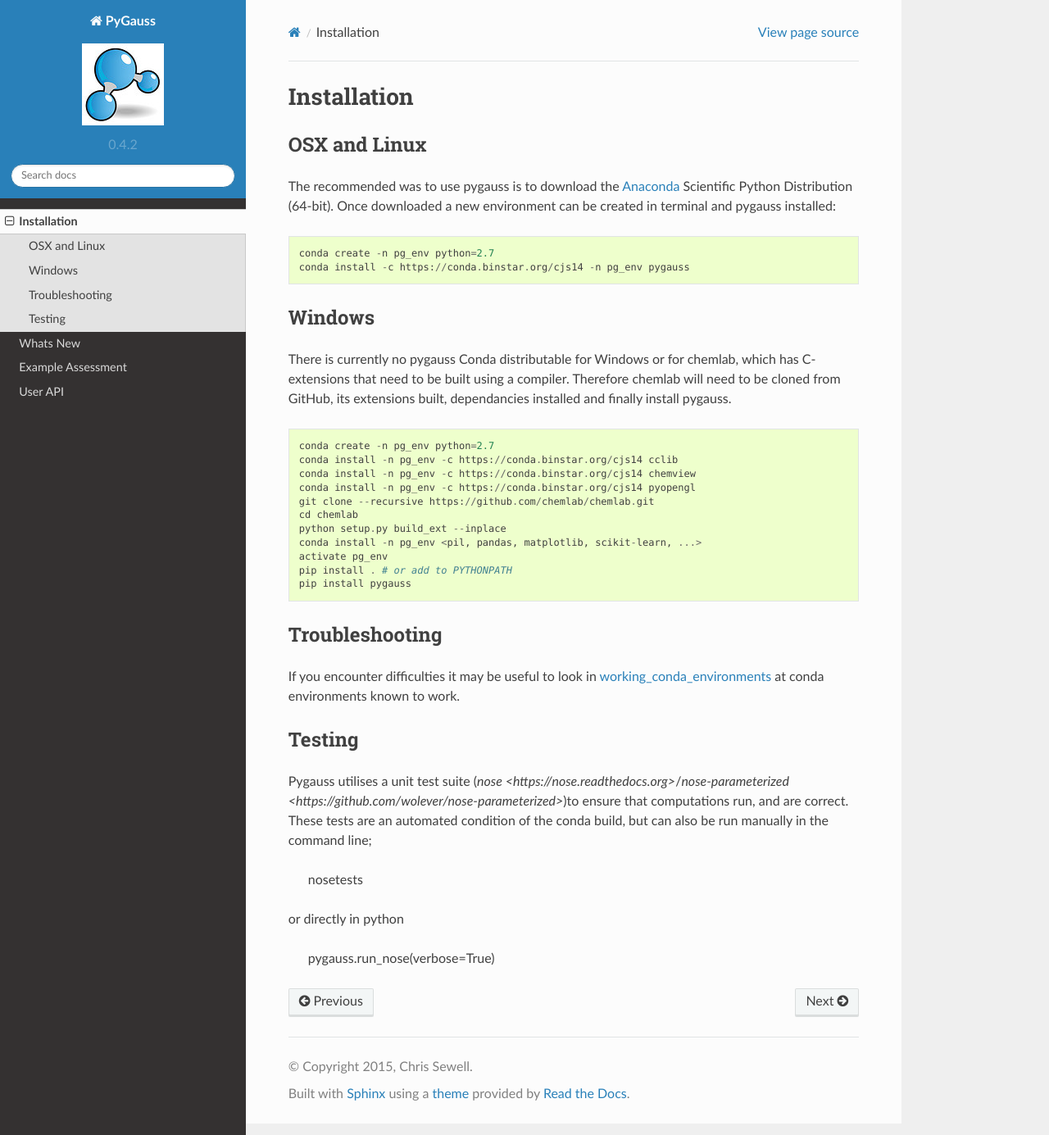
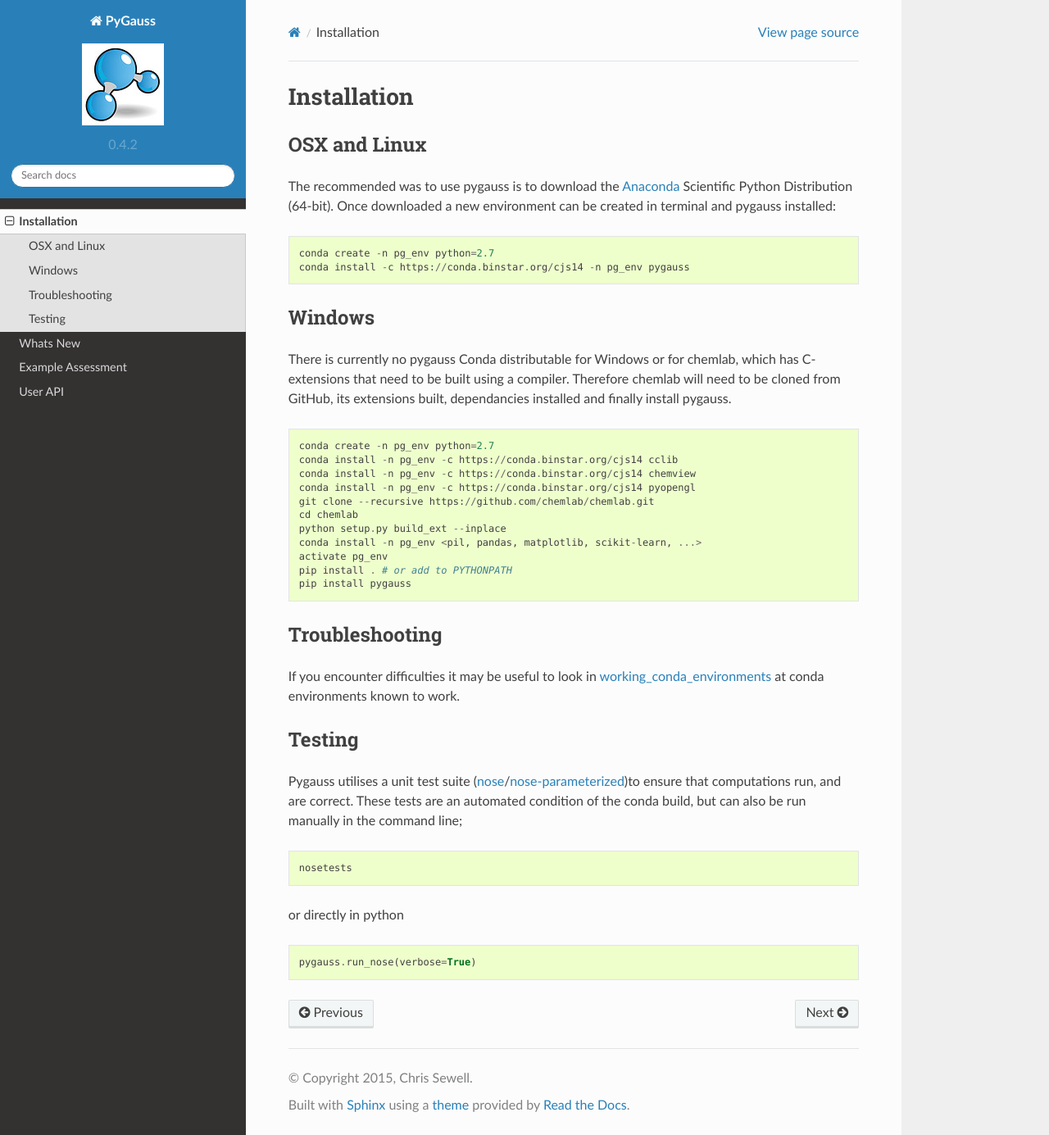
Before and after one commit to chrisjsewell/PyGauss, a Sphinx documentation site: the page built from docs/source/install.rst, in a window 1280 px wide and 1385 px high. Shown: the whole window at 82% size. Built offline with Sphinx 7.4.7 and the Read the Docs theme 2.0.0, drawn with Linux system fonts in a browser that asks for light colours; pages that are not in the unit, such as notebooks, are missing from menus.

Commit message:
update install.rst

```diff
--- a/docs/source/install.rst
+++ b/docs/source/install.rst
@@ -47,12 +47,16 @@
 Testing
 ~~~~~~~~~~~~~~~~~~~~~~
 
-Pygauss utilises a unit test suite (`nose <https://nose.readthedocs.org>`/`nose-parameterized <https://github.com/wolever/nose-parameterized>`)to ensure that computations run,
+Pygauss utilises a unit test suite (`nose <https://nose.readthedocs.org>`__/`nose-parameterized <https://github.com/wolever/nose-parameterized>`__)to ensure that computations run,
 and are correct. These tests are an automated condition of the conda build, but can also be run
 manually in the command line;
+
+::
 
 	nosetests
 
 or directly in python
 
+::
+
 	pygauss.run_nose(verbose=True)
```
